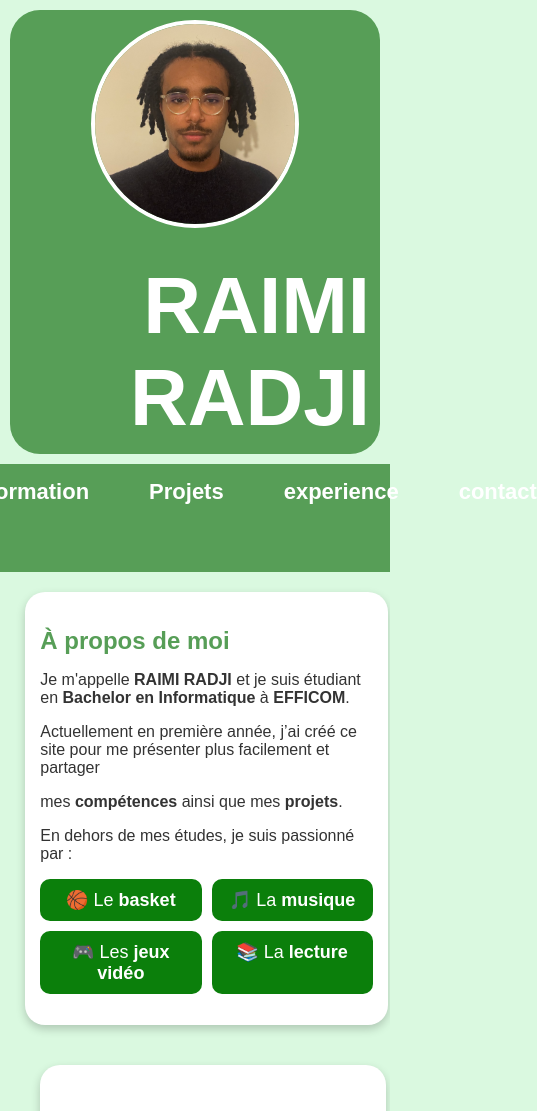
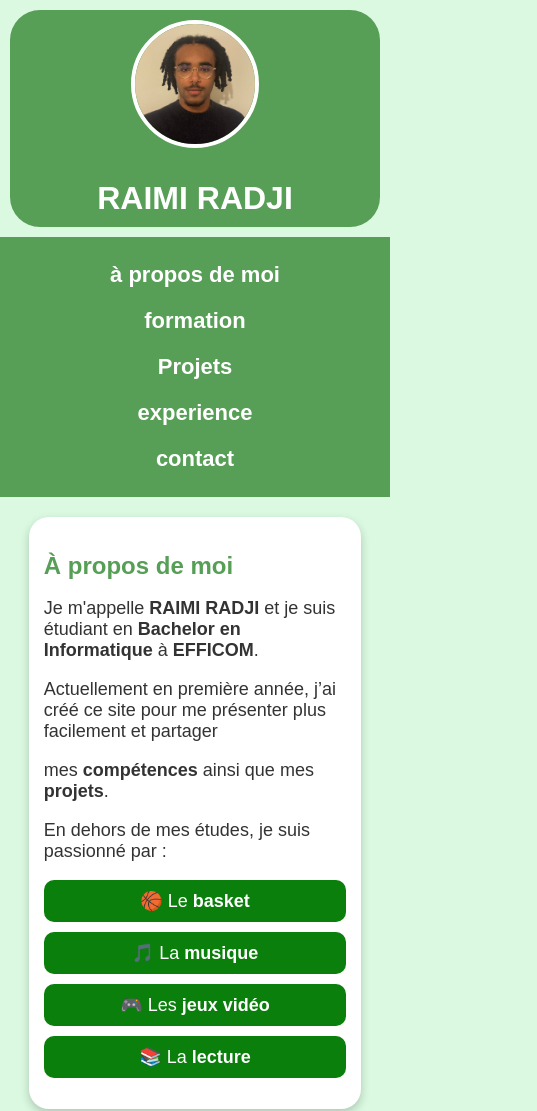
Before and after one commit to Tanoisette/MonPortfolio, a plain HTML site: page index.html in a window 390 px wide. Shown: the top 1111 px of the page, 537 px wide, since content can reach past the window. Drawn offline with Linux system fonts and the light colour scheme.

Commit message:
mise en place responsive

```diff
--- a/index.html
+++ b/index.html
@@ -1,5 +1,5 @@
 <!DOCTYPE html>
-<html>
+<html lang="">
 
 <head>
     <meta charset="utf-8">
@@ -38,7 +38,7 @@
                 <li>🎮 Les <strong>jeux vidéo</strong></li>
                 <li>📚 La <strong>lecture</strong></li>
             </ul>
-
+    </div>
         </div>
 
         <div id="formation" class="rectangle">
@@ -51,7 +51,7 @@
                         </div>
                         <h6>Bachelor en Informatique</h6>
                         <p><strong>École :</strong> EFFICOM Paris</p>
-                        <p><strong>Période :</strong> 2024 - 2027</p>
+                        <p><strong>Période :</strong> 2025 - 2027</p>
                         <p><strong>Compétences acquises :</strong></p>
                         <ul>
                             <li>Création de sites web en <strong>HTML / CSS / JavaScript</strong></li>
@@ -69,16 +69,16 @@
                         <p><strong>Année d’obtention :</strong> 2025</p>
                         <p><strong>Spécialités :</strong> </p>
                         <ul>
-                            <li>Numérique et Science science informatique  </li>
+                            <li>Numérique et Science science informatique </li>
                             <li>Mathématique</li>
                             <li>Anglais Monde Contemporain</li>
                         </ul>
                     </div>
                 </div>
             </div>
+        </div>
 
             <div id="projets" class="rectangle">
-                <div class="carte">
                 <div class="carte">
                     <h2>Projets</h2>
                     <div class="rectangle">
@@ -89,7 +89,8 @@
                             <p>Un site web responsive pour présenter mes compétences, mes projets et mes expériences
                                 en informatique.</p>
                             <button
-                                    style="background-color:rgb(87, 158, 87); color:white; border:none; padding:10px 15px; border-radius:10px; cursor:pointer;">Voirle projet</button>
+                                style="background-color:rgb(87, 158, 87); color:white; border:none; padding:10px 15px; border-radius:10px; cursor:pointer;">Voirle
+                                projet</button>
                         </div>
                         <div class="carte" style="max-width: 350px;">
                             <img src="https://images.unsplash.com/photo-1519389950473-47ba0277781c?auto=format&fit=crop&w=600&q=60"
@@ -97,7 +98,9 @@
                             <h3>projet A</h3>
                             <p>Un site web responsive pour présenter mes compétences, mes projets et mes expériences
                                 en informatique.</p>
-                                <button style="background-color:rgb(87, 158, 87); color:white; border:none; padding:10px 15px; border-radius:10px; cursor:pointer;">Voirle projet</button>
+                            <button
+                                style="background-color:rgb(87, 158, 87); color:white; border:none; padding:10px 15px; border-radius:10px; cursor:pointer;">Voirle
+                                projet</button>
                         </div>
                         <div class="carte" style="max-width: 350px;">
                             <img src="https://images.unsplash.com/photo-1527689368864-3a821dbccc34?auto=format&fit=crop&w=600&q=60"
@@ -105,7 +108,9 @@
                             <h3>projet B </h3>
                             <p>Un site web responsive pour présenter mes compétences, mes projets et mes expériences
                                 en informatique.</p>
-                                <button style="background-color:rgb(87, 158, 87); color:white; border:none; padding:10px 15px; border-radius:10px; cursor:pointer;">Voirle projet</button>
+                            <button
+                                style="background-color:rgb(87, 158, 87); color:white; border:none; padding:10px 15px; border-radius:10px; cursor:pointer;">Voirle
+                                projet</button>
                         </div>
                     </div>
                 </div>
@@ -119,7 +124,8 @@
                             <ul>
                                 <li>Canimation de groupe pour les enfants de 6 a 8 ans.</li>
                                 <li>création d'activités liés aux dévellopement de l'enfant.</li>
-                                <li>encadrement et accompagnement d'enfant lors de sortie comme par exemple le cinéma ou même lors de Veillée</li>
+                                <li>encadrement et accompagnement d'enfant lors de sortie comme par exemple le cinéma ou
+                                    même lors de Veillée</li>
                             </ul>
                         </div>
                     </div>
--- a/stylesheet.css
+++ b/stylesheet.css
@@ -37,6 +37,7 @@ html {
   flex-wrap: wrap; /* note epour moi / permet l’adaptation sur petits écrans */
 }
 
+
 .header img {
   width: 200px;
   height: 200px;
@@ -46,18 +47,33 @@ html {
   transition: transform 0.3s, box-shadow 0.3s;
 }
 
-.header img:hover {
-  transform: scale(1.05);
-  box-shadow: 0 4px 15px rgba(0, 0, 0, 0.3);
-}
-
 .header h1 {
   font-size: 5rem;
   margin: 0;
   transition: font-size 0.3s;
 }
 
+.header img:hover {
+  transform: scale(1.05);
+  box-shadow: 0 4px 15px rgba(0, 0, 0, 0.3);
+}
+
+@media (max-width: 768px) {
+  .header h1 {
+    font-size: 2rem;
+  }
+
+  .header img {
+    width: 120px;
+    height: 120px;
+  }
+}
+
+
+
 /* bar */
+
+
 .navbar {
   background-color: rgb(87, 158, 87);
   padding: 15px 0;
@@ -89,25 +105,57 @@ html {
   padding: 8px 15px;
   border-radius: 20px;
 }
+
+@media (max-width: 600px) {
+  .navbar ul {
+    flex-direction: column;
+    align-items: center;
+  }
+
+  .navbar li {
+    margin: 10px 0;
+  }
+}
+
 /* carte */
 .rectangle {
   display: flex;
-  flex-wrap: wrap;
+  flex-direction: column; /*  note moi :aligne les cartes verticalement sur mobile */
+  align-items: center;
+  margin:0 auto;
+  gap: 30px;
+  padding: 20px;
+  max-width: 1200px; /* note moi limite max */
+  margin: 0 auto;
+}
+#projets .rectangle {
+  display: flex;
+  flex-direction: row; /* note a moi aligne les cartes horizontalement */
   justify-content: center;
+  flex-wrap: wrap; /* pour passer à la ligne sur petits écrans */
   gap: 20px;
-  padding: 20px;
-  overflow: hidden;
 }
+@media (max-width: 768px) {
+  #projets .rectangle {
+    flex-direction: column;
+    align-items: center;
+  }
+}
+
+
+
 
 .carte {
   background-color: white;
-  width: 90%;
-  max-width: 75rem; /* limite max mais flexible */
-  min-height: 20rem;
+  width: 100%;
+  max-width: 1000px; /* largeur fixe max sur desktop */
+  min-height: auto;
   border-radius: 20px;
   box-shadow: 0 4px 10px rgba(0,0,0,0.2);
   padding: 20px;
+  margin: 0 0;
   transition: transform 0.3s;
+  box-sizing: border-box;
 }
 
 .carte h2 {
@@ -121,33 +169,10 @@ html {
   color: #333;
 }
 
-/* Cartes responsive(media queries) */
-@media (max-width: 992px) {
-  .carte {
-    flex-direction: column;
-    width: 90%;
-    min-height: auto;
-  }
-}
-
-@media (max-width: 600px) {
-  .rectangle {
-    flex-direction: column;
-    align-items: center;
-  }
-
+@media (max-width: 768px) {
   .carte {
     width: 95%;
     padding: 15px;
-  }
-
-  .carte h2 {
-    font-size: 1.5rem;
-  }
-
-  .carte p,
-  .carte li {
-    font-size: 1rem;
   }
 }
 
```
Lines whose indentation alone changed are shown as unchanged.
